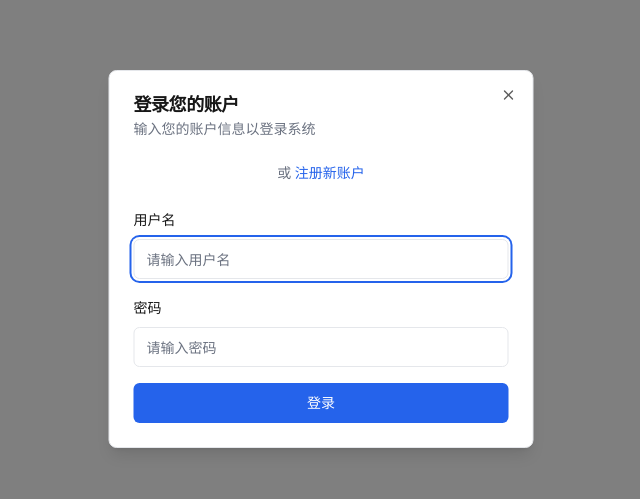
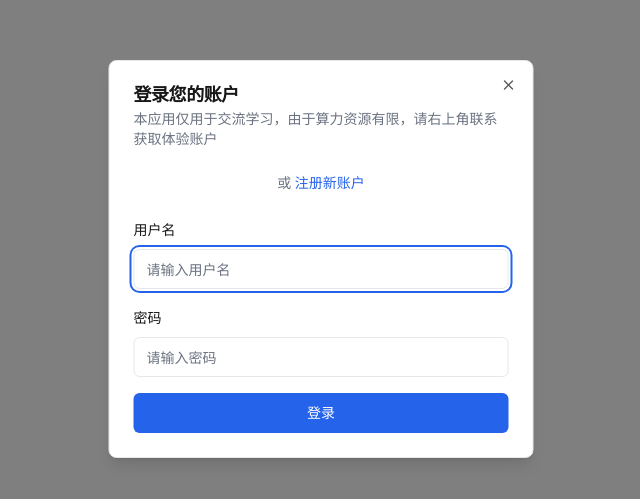
Before and after one commit to x-pai/AlphaBot, a Next.js app in the folder frontend/: page /login in a window 1280 px wide. Shown: the part 141-640 px from the top of the page, without its empty margins (319-959 px from the left). Built offline with nearby package versions, Linux system fonts and the light colour scheme; no server answers.

Commit message:
fix: LoginDialog: modify DialogDescription

```diff
--- a/frontend/src/components/LoginDialog.tsx
+++ b/frontend/src/components/LoginDialog.tsx
@@ -53,7 +53,7 @@ export default function LoginDialog({ isOpen, onClose }: LoginDialogProps) {
         <DialogHeader>
           <DialogTitle>登录您的账户</DialogTitle>
           <DialogDescription>
-            输入您的账户信息以登录系统
+            本应用仅用于交流学习，由于算力资源有限，请右上角联系获取体验账户
           </DialogDescription>
         </DialogHeader>
 
```
